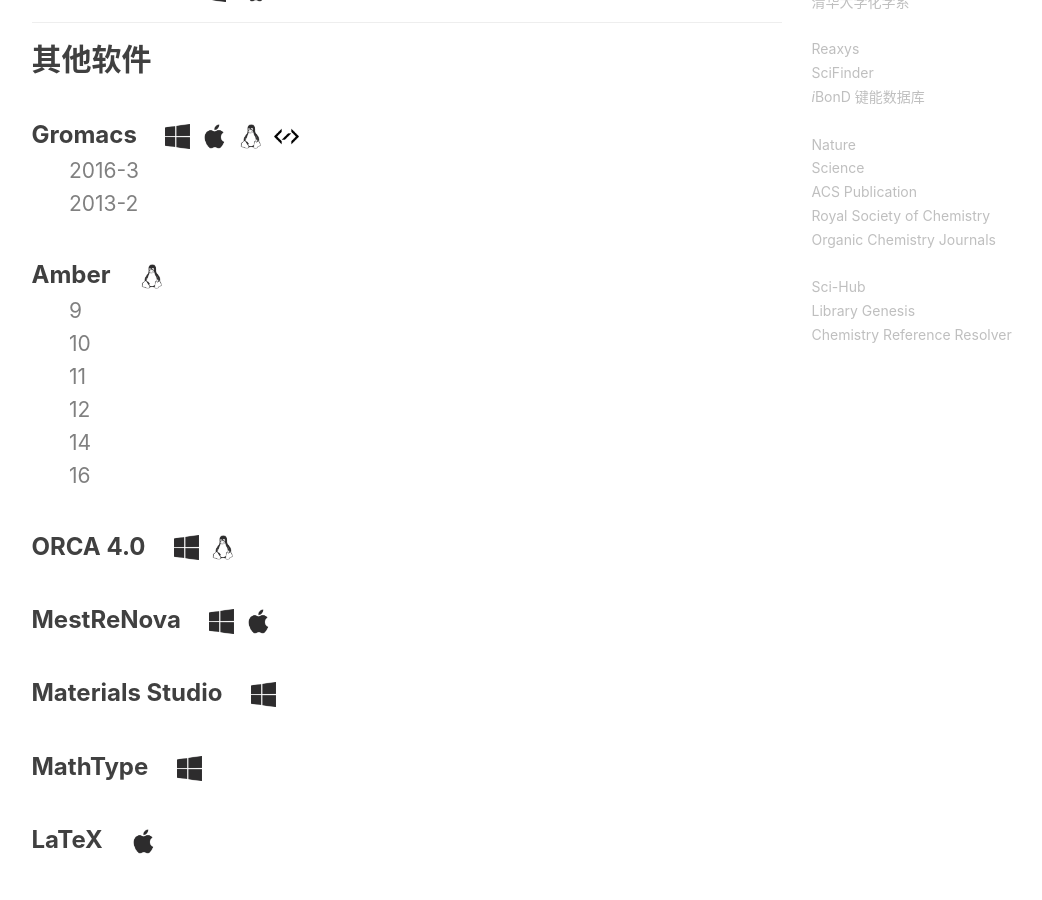
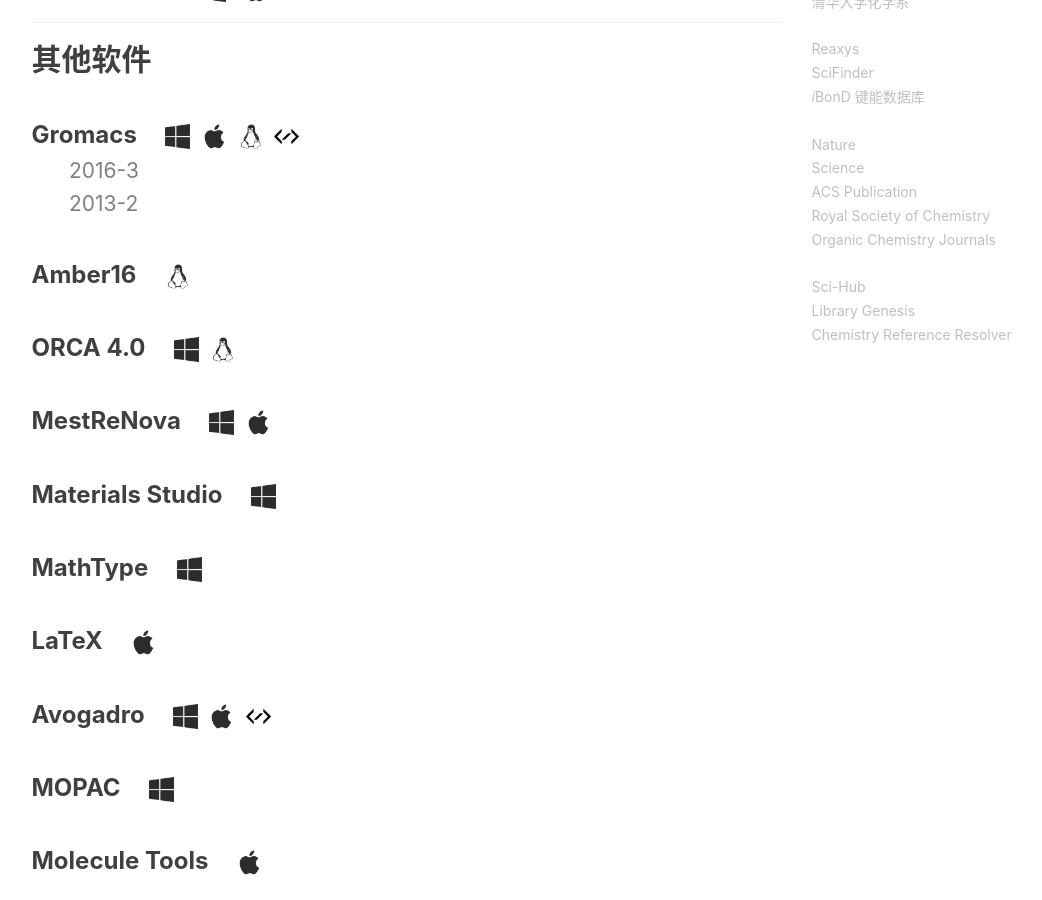
Before and after one commit to THUchemST/thuchemst.github.io, a Jekyll site: the page built from resources/softwares.html, in a window 1280 px wide and 900 px high, scrolled down 647 px. Shown: the whole window, without its empty margins (136-1178 px from the left). Built offline with Jekyll 4.4.1, drawn with Linux system fonts in a browser that asks for light colours; nearby versions of some CDN libraries.

Commit message:
Amber->Amber16

```diff
--- a/_data/softwares-2.yml
+++ b/_data/softwares-2.yml
@@ -2,9 +2,8 @@
   platform: [win, mac, lnx, source]
   versions: [2016-3, 2013-2]
 
-- title: Amber
+- title: Amber16
   platform: [lnx]
-  versions: [9, 10, 11, 12, 14, 16]
 
 - title: ORCA 4.0
   platform: [win, lnx]
```
